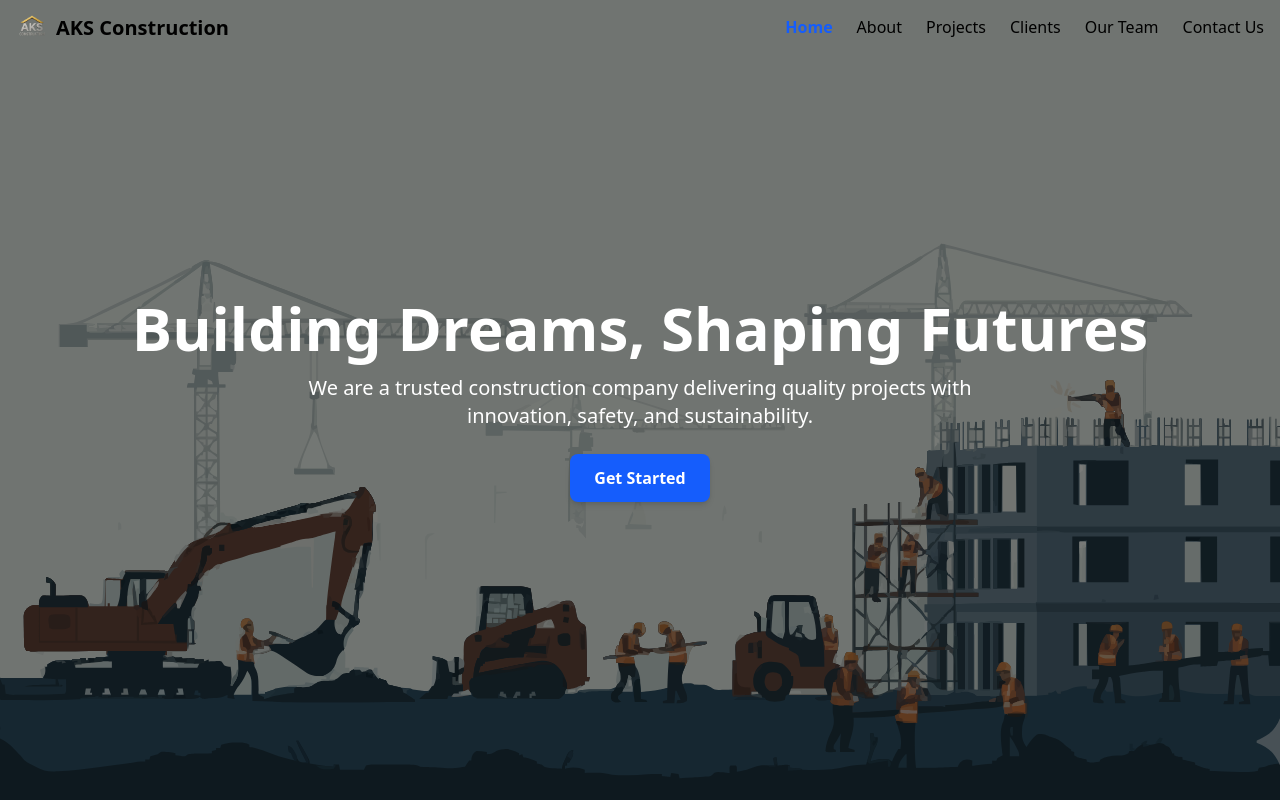
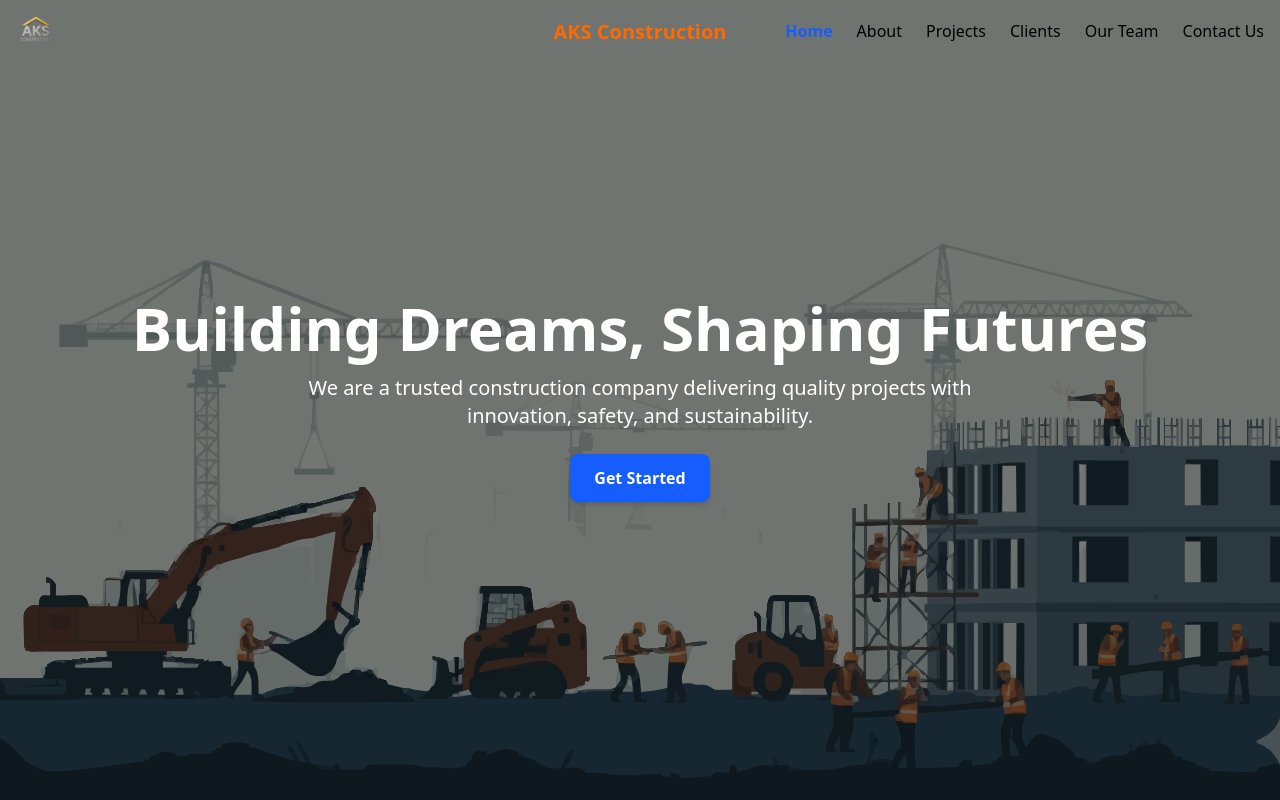
Before and after one commit to TejasPadale/AKS, a React (Vite) app: page / in a window 1280 px wide. Shown: the top 800 px of the page. Built offline with nearby package versions, Linux system fonts and the light colour scheme.

Commit message:
Update Navbar.jsx

```diff
--- a/src/components/Navbar.jsx
+++ b/src/components/Navbar.jsx
@@ -21,11 +21,7 @@ export default function Navbar() {
   // Listen for scroll
   useEffect(() => {
     const handleScroll = () => {
-      if (window.scrollY > 50) {
-        setScrolled(true);
-      } else {
-        setScrolled(false);
-      }
+      setScrolled(window.scrollY > 50);
     };
     window.addEventListener("scroll", handleScroll);
     return () => window.removeEventListener("scroll", handleScroll);
@@ -34,22 +30,28 @@ export default function Navbar() {
   return (
     <nav
       className={`fixed top-0 left-0 w-full z-50 transition-all duration-300 ${
-        scrolled ? "bg-white shadow-md" : "bg-transparent"
+        scrolled ? "bg-white/50 backdrop-blur-md shadow-md" : "bg-transparent"
       }`}
     >
       <div className="container mx-auto flex items-center justify-between px-4 py-3">
-        {/* Left: Logo + Company */}
+        {/* Left: Logo */}
         <div
-          className="flex items-center gap-2 cursor-pointer"
+          className="cursor-pointer"
           onClick={() =>
             scroll.scrollToTop({ duration: 800, smooth: "easeInOutQuad" })
           }
         >
-          <img src={Logo} alt="Logo" className="h-8 w-8" />
-          <span className="text-xl font-bold">AKS Construction</span>
+          <img src={Logo} alt="Logo" className="h-10 w-10" />
         </div>
 
-        {/* Desktop Links */}
+        {/* Middle: Company Name */}
+        <div className="absolute left-1/2 transform -translate-x-1/2">
+          <span className="text-xl font-bold whitespace-nowrap text-orange-500">
+            AKS Construction
+          </span>
+        </div>
+
+        {/* Right: Desktop Links */}
         <div className="hidden md:flex gap-6">
           {navLinks.map((link) => (
             <Link
@@ -69,7 +71,7 @@ export default function Navbar() {
           ))}
         </div>
 
-        {/* Mobile Hamburger */}
+        {/* Right: Mobile Hamburger */}
         <button className="md:hidden" onClick={() => setIsOpen(!isOpen)}>
           {isOpen ? <X size={28} /> : <Menu size={28} />}
         </button>
```
